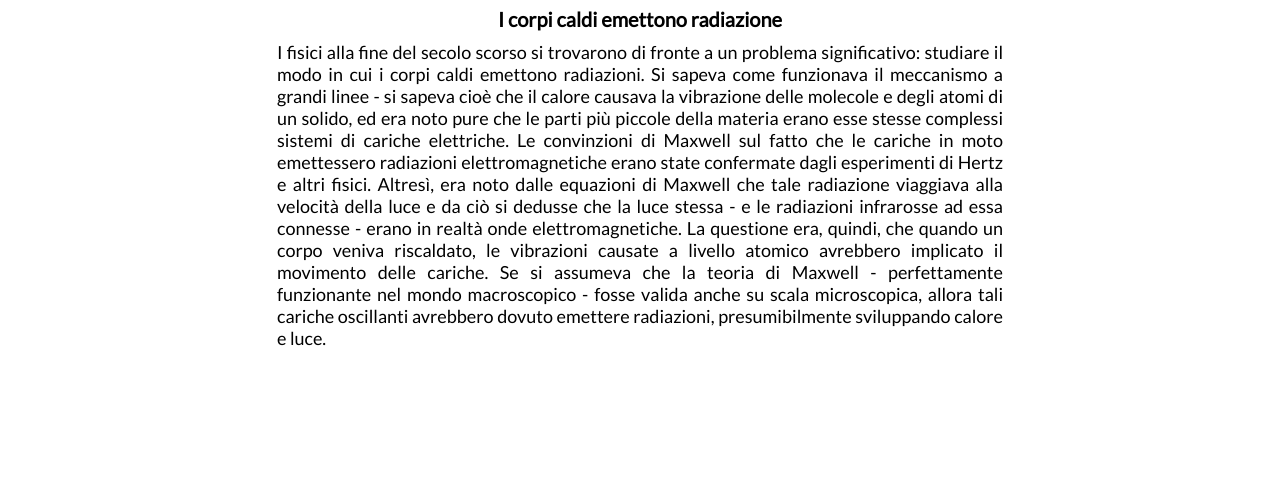
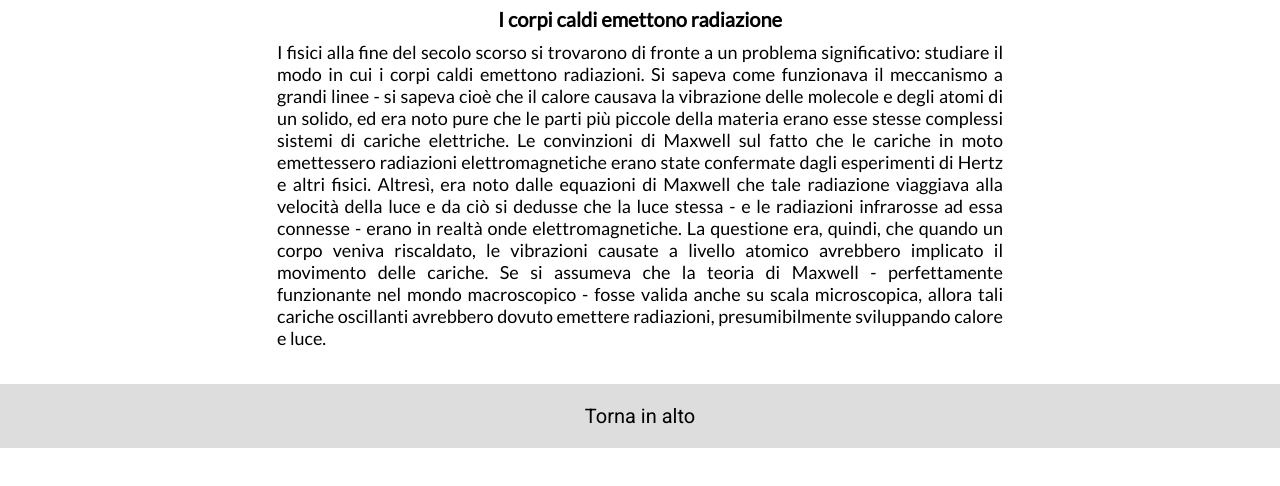
Before and after one commit to FilippoArtico/ilcorponero, a plain HTML site: page index.html in a window 1280 px wide. Shown: the part 196-682 px from the top of the page. Drawn offline with nearby package versions, Linux system fonts and the light colour scheme; some packages are replaced by stand-ins of ours.

Commit message:
Update index.html

```diff
--- a/index.html
+++ b/index.html
@@ -47,6 +47,10 @@
     </div>
   </main>
 
+  <footer>
+    <a href="#navbar">Torna in alto</a>
+  </footer>
+
   <script type="text/javascript" src="js/main.js"></script>
 </body>
 
```
